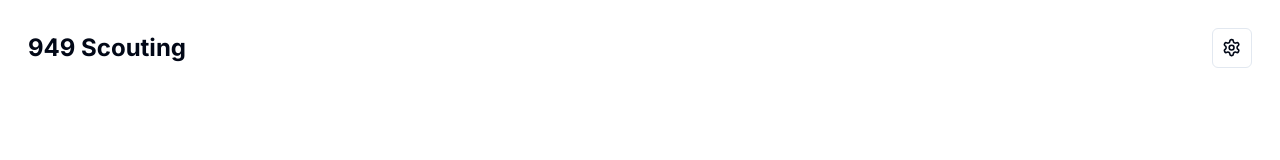
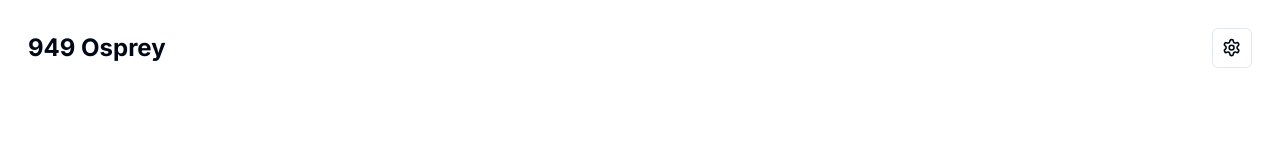
Before and after one commit to andruuww/949-scouting-app, a Next.js app: page / in a window 1280 px wide. Shown: the top 160 px of the page. Built offline with nearby package versions, Linux system fonts and the light colour scheme.

Commit message:
updated readme

```diff
--- a/src/app/layout.tsx
+++ b/src/app/layout.tsx
@@ -5,13 +5,12 @@ import { Inter } from 'next/font/google';
 import type { Metadata } from 'next';
 import { ThemeProvider } from '@/components/theme-provider';
 import { Toaster } from '@/components/ui/sonner';
-import { Button } from '@/components/ui/button';
 
 const inter = Inter({ subsets: ['latin'] });
 
 const APP_NAME = '949 Scout App';
 const APP_DEFAULT_TITLE = '949 Scout App';
-const APP_TITLE_TEMPLATE = 'Scout App';
+const APP_TITLE_TEMPLATE = 'Osprey';
 const APP_DESCRIPTION = "949's custom scouting app";
 
 export const metadata: Metadata = {
--- a/src/components/menu-bar.tsx
+++ b/src/components/menu-bar.tsx
@@ -89,7 +89,7 @@ export default function MenuBar({
     return (
         <div className={cn('flex flex-row justify-between items-center space-x-2 mb-4', className)}>
             <div className='text-2xl font-bold align-middle min-w-min'>
-                <span>949 Scouting</span>
+                <span>949 Osprey</span>
             </div>
             <div className='space-x-2 flex'>
                 <BackButton
```
Also changed, not shown: 1 other file (tests, documents, lock files or other folders).
